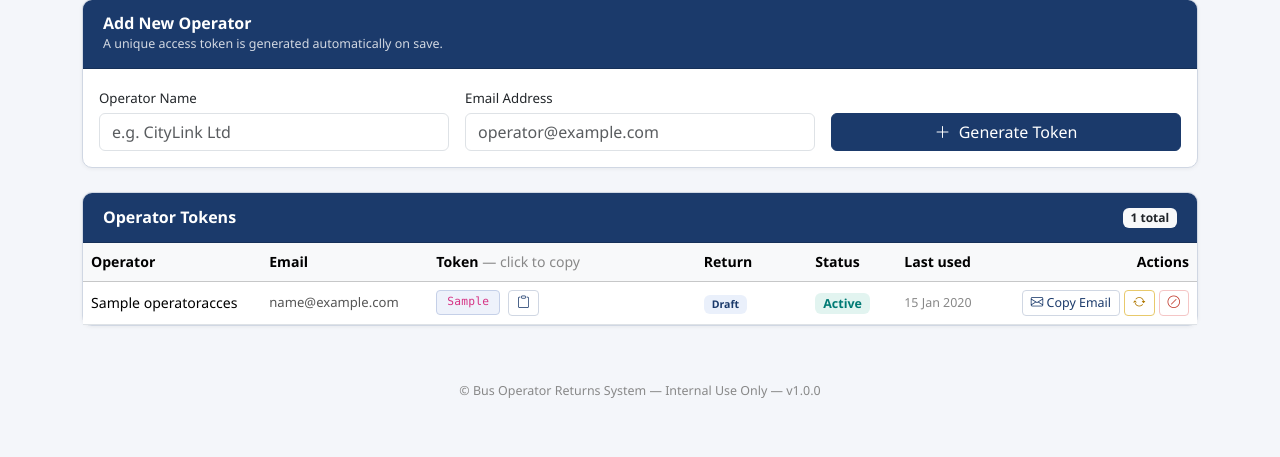
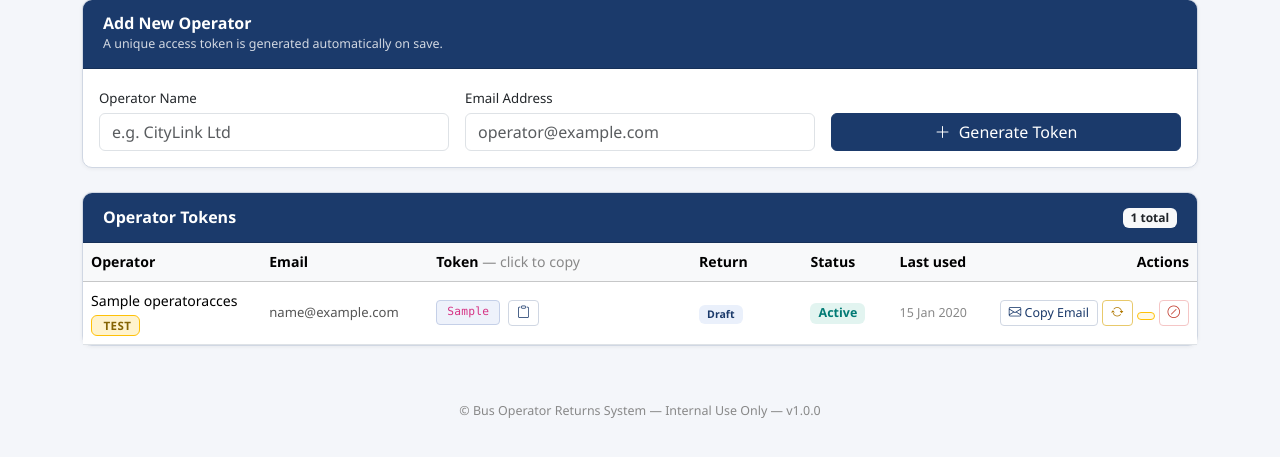
Before and after one commit to mystic-monk/bors, a Django app: page /tokens/ in a window 1280 px wide. Shown: the part 196-653 px from the top of the page. Run offline with Django 4.2, Linux system fonts and the light colour scheme; a user stored in the database is signed in; tables that the repository leaves empty hold one stand-in row (values such as "Sample post").

Commit message:
updated for test mode

```diff
--- a/returns/admin.py
+++ b/returns/admin.py
@@ -31,13 +31,13 @@ class OperatorReturnAdmin(admin.ModelAdmin):
 class OperatorAccessAdmin(admin.ModelAdmin):
     list_display = [
         'operator_name', 'operator_email',
-        'token_box', 'is_active',
+        'token_box', 'is_active', 'is_test',
         'return_status', 'created_at', 'last_accessed_at',
     ]
-    list_filter = ['is_active']
+    list_filter = ['is_active', 'is_test']
     search_fields = ['operator_name', 'operator_email']
     readonly_fields = ['token', 'token_box', 'created_at', 'last_accessed_at']
-    fields = ['operator_name', 'operator_email', 'is_active', 'token', 'token_box', 'operator_return', 'created_at', 'last_accessed_at']
+    fields = ['operator_name', 'operator_email', 'is_active', 'is_test', 'token', 'token_box', 'operator_return', 'created_at', 'last_accessed_at']
 
     def get_readonly_fields(self, request, obj=None):
         if obj:
--- a/returns/models.py
+++ b/returns/models.py
@@ -89,6 +89,7 @@ class OperatorAccess(models.Model):
         on_delete=models.SET_NULL, related_name='access',
     )
     is_active = models.BooleanField(default=True, help_text='Uncheck to revoke access.')
+    is_test = models.BooleanField(default=False, help_text='Mark as a test account — submissions can be wiped independently of real data.')
     created_at = models.DateTimeField(auto_now_add=True)
     last_accessed_at = models.DateTimeField(null=True, blank=True)
 
--- a/returns/urls.py
+++ b/returns/urls.py
@@ -7,6 +7,7 @@ urlpatterns = [
     path('access/logout/', views.access_logout, name='access_logout'),
     path('tokens/', views.admin_tokens, name='admin_tokens'),
     path('tokens/<int:pk>/toggle/', views.toggle_access, name='toggle_access'),
+    path('tokens/<int:pk>/toggle-test/', views.toggle_test, name='toggle_test'),
     path('tokens/<int:pk>/regenerate/', views.regenerate_token, name='regenerate_token'),
     path('tokens/regenerate-all/', views.regenerate_all_tokens, name='regenerate_all_tokens'),
     path('return/new/', views.step_general, name='step_general_new'),
--- a/returns/views.py
+++ b/returns/views.py
@@ -108,6 +108,18 @@ def toggle_access(request, pk):
     access.save(update_fields=['is_active'])
     status = 'activated' if access.is_active else 'deactivated'
     messages.success(request, f'{access.operator_name} access {status}.')
+    return redirect('admin_tokens')
+
+
+@staff_member_required(login_url='/admin/login/')
+def toggle_test(request, pk):
+    if request.method != 'POST':
+        return redirect('admin_tokens')
+    access = get_object_or_404(OperatorAccess, pk=pk)
+    access.is_test = not access.is_test
+    access.save(update_fields=['is_test'])
+    state = 'marked as TEST' if access.is_test else 'marked as REAL'
+    messages.success(request, f'{access.operator_name} {state}.')
     return redirect('admin_tokens')
 
 
--- a/templates/returns/admin_tokens.html
+++ b/templates/returns/admin_tokens.html
@@ -89,7 +89,14 @@
       <tbody>
         {% for a in accesses %}
         <tr class="{% if not a.is_active %}table-secondary{% endif %}">
-          <td><div class="fw-500">{{ a.operator_name }}</div></td>
+          <td>
+            <div class="fw-500">{{ a.operator_name }}</div>
+            {% if a.is_test %}
+              <span class="badge mt-1" style="background:#fff3cd;color:#856404;border:1px solid #ffc107;font-size:0.72rem;letter-spacing:0.04em;">
+                <i class="bi bi-flask me-1"></i>TEST
+              </span>
+            {% endif %}
+          </td>
           <td style="color:#555; font-size:0.82rem;">{{ a.operator_email }}</td>
           <td>
             <div class="d-flex align-items-center gap-2">
@@ -150,6 +157,16 @@
                 <button type="submit" class="btn-icon text-warning" title="Generate a new token for this operator"
                   onclick="return confirm('Regenerate token for {{ a.operator_name }}? Their old token will stop working immediately.')">
                   <i class="bi bi-arrow-repeat"></i>
+                </button>
+              </form>
+
+              {# Test / Real toggle #}
+              <form method="post" action="{% url 'toggle_test' pk=a.pk %}" style="display:inline;">
+                {% csrf_token %}
+                <button type="submit"
+                  class="btn-icon {% if a.is_test %}text-test-on{% else %}text-test-off{% endif %}"
+                  title="{% if a.is_test %}Unmark as test account{% else %}Mark as test account{% endif %}">
+                  <i class="bi bi-flask"></i>
                 </button>
               </form>
 
@@ -236,6 +253,10 @@
   .btn-icon.text-danger:hover  { background: #fff5f5; }
   .btn-icon.text-success { color: #1a7a4a !important; border-color: #b2dfc7; }
   .btn-icon.text-success:hover { background: #f0fff6; }
+  .btn-icon.text-test-on  { color: #856404 !important; border-color: #ffc107; background: #fff9e6; }
+  .btn-icon.text-test-on:hover  { background: #fff3cd; }
+  .btn-icon.text-test-off { color: #aaa !important; border-color: #ddd; }
+  .btn-icon.text-test-off:hover { background: #f9f9f9; }
 </style>
 
 <script>
```
Also changed, not shown: returns/management/commands/clear_submissions.py (added, +63 -0 lines), templates/returns/index.html (+8 -1 lines), README.md, returns/migrations/0009_operatoraccess_is_test.py (added), returns/migrations/0010_alter_seedlicence_options_alter_seedvehicle_options.py (added).
